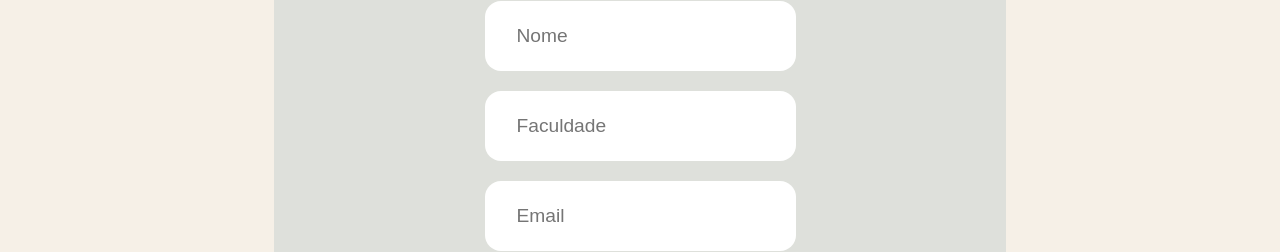
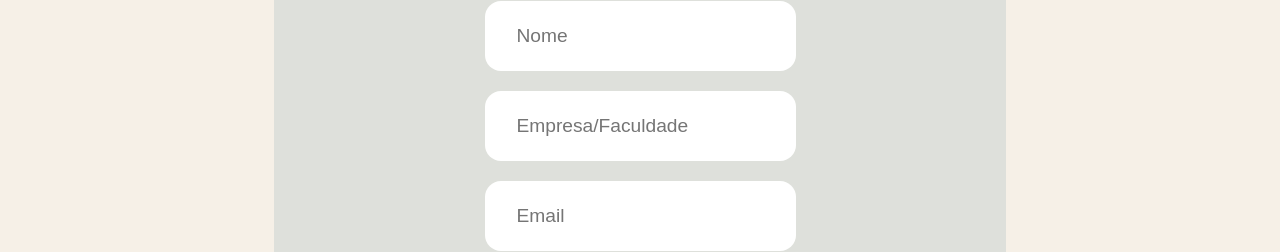
Before and after one commit to CorchoForce/pav-front, a React (Create React App) app: page /sign_up in a window 1280 px wide. Shown: the part 469-721 px from the top of the page. Built offline with nearby package versions, Linux system fonts and the light colour scheme; no server answers; a web font is replaced by a local one.

Commit message:
Updating signup forms field

```diff
--- a/src/components/SignUpForm/SignUpForm.jsx
+++ b/src/components/SignUpForm/SignUpForm.jsx
@@ -50,7 +50,7 @@ const SignUpForm = () => {
     <div className={styles.wrap}>
       <form className={styles.form} onSubmit={handleSubmit}>
         <input className={styles.formInput} type="text" value={user.name} onChange={(e) => setUser({...user, name: e.target.value})} placeholder="Nome" required />
-        <input className={styles.formInput} type="text" value={user.college} onChange={(e) => setUser({...user, college: e.target.value})} placeholder="Faculdade" required />
+        <input className={styles.formInput} type="text" value={user.institution} onChange={(e) => setUser({...user, institution: e.target.value})} placeholder="Empresa/Faculdade" required />
         <input className={styles.formInput} type="email" value={user.email} onChange={(e) => setUser({...user, email: e.target.value})} placeholder="Email" required />
         <input className={styles.formInput} type="password" value={user.password} onChange={(e) => setUser({...user, password: e.target.value})} placeholder="Senha" required />
         <input className={styles.formInput} maxLength='14' value={user.CPF} type="text" onChange={(e) => setUser({...user, CPF: cpfMask(e.target.value)} )} placeholder="CPF" required />
--- a/src/utils/api.js
+++ b/src/utils/api.js
@@ -25,7 +25,7 @@ const getMyOffers = () => {
   )
 }
 
-const register = ({name, college, email, password, CPF}) => {
+const register = ({ name, institution, email, password, CPF}) => {
   return (
     apiClient.post('/register',
       {
@@ -33,7 +33,7 @@ const register = ({name, college, email, password, CPF}) => {
         "email": email,
         "password": password,
         "CPF": CPF,
-        "college": college
+        "institution": institution
       }
     )
   )
```
